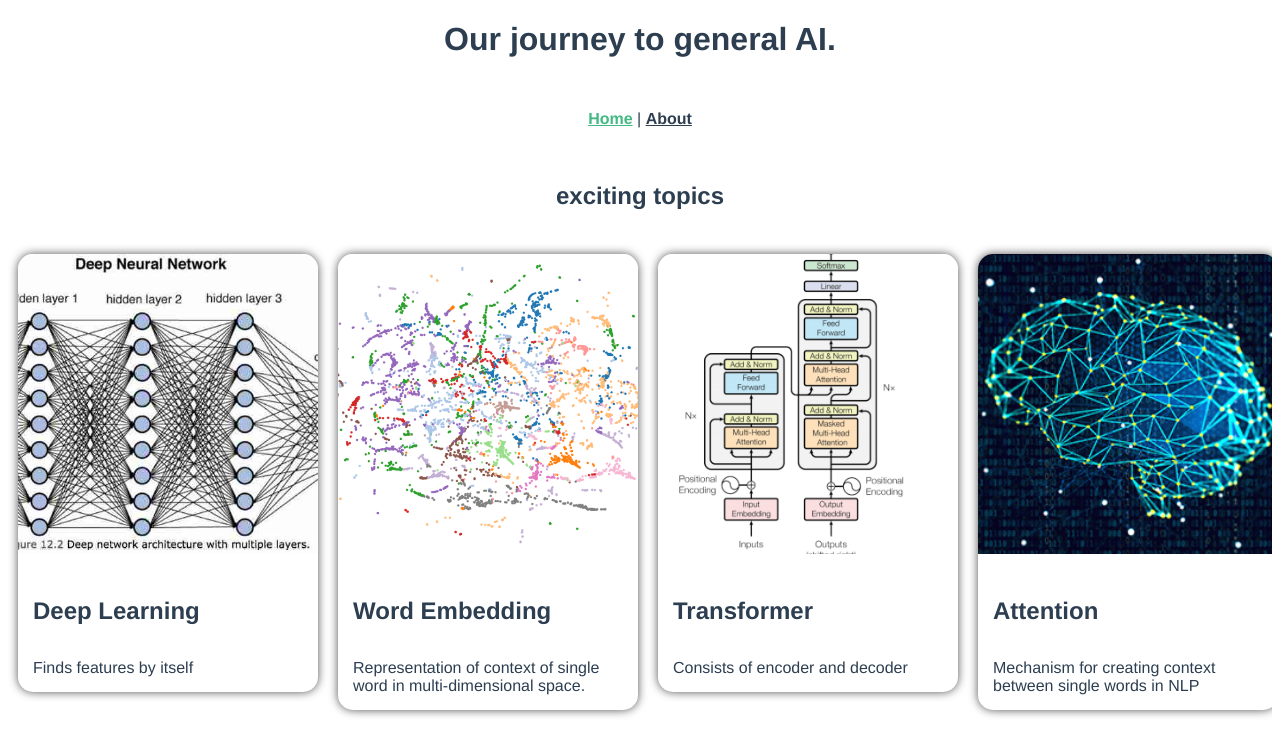
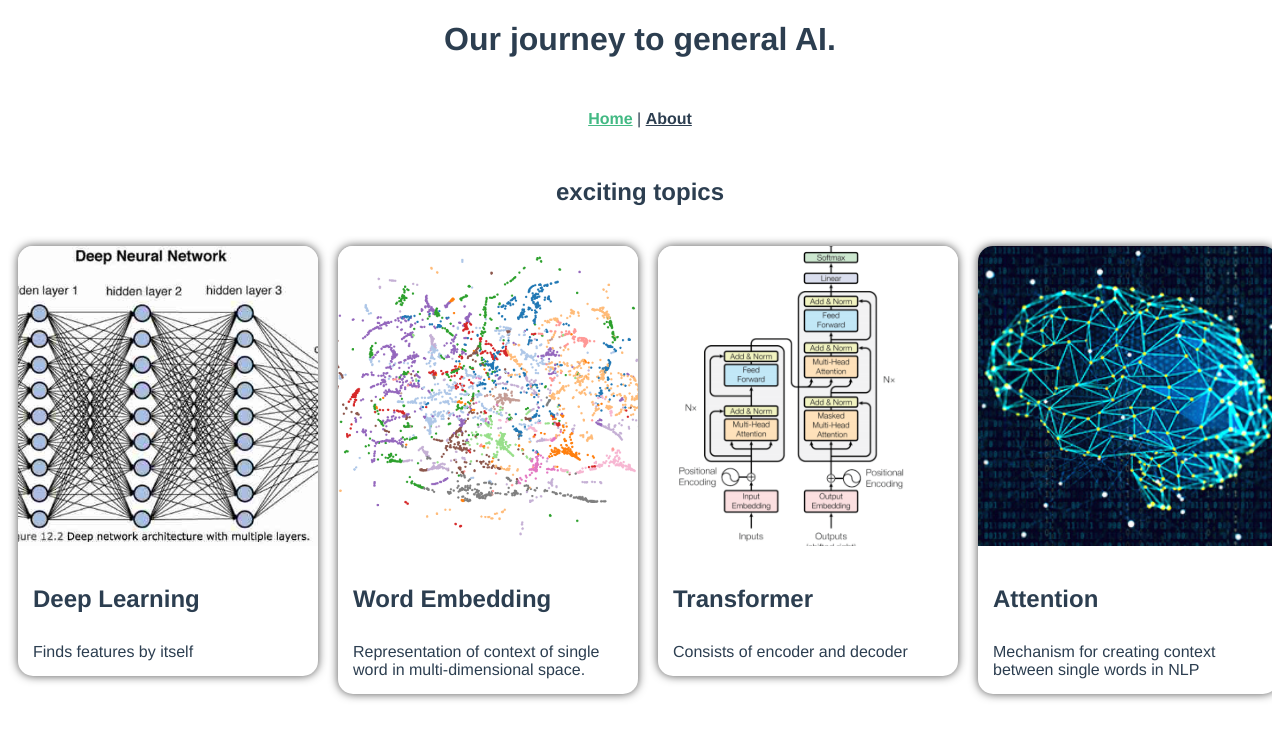
Before and after one commit to DezignDezire/zire-ai, a Vue app: page / in a window 1280 px wide. Shown: the top 756 px of the page. Built offline with nearby package versions, Linux system fonts and the light colour scheme.

Commit message:
paddings updated

```diff
--- a/src/views/Home.vue
+++ b/src/views/Home.vue
@@ -23,6 +23,6 @@ export default {
 
 <style>
 h2 {
-  padding: 20px 0;
+  margin: 20px 0 30px 0;
 }
 </style>
--- a/src/views/TopicCard.vue
+++ b/src/views/TopicCard.vue
@@ -49,6 +49,7 @@ export default {
 
 h2 {
   margin: 4px 0 14px 0;
+  padding: 0 !important;
 }
 
 .topicImg {
```
